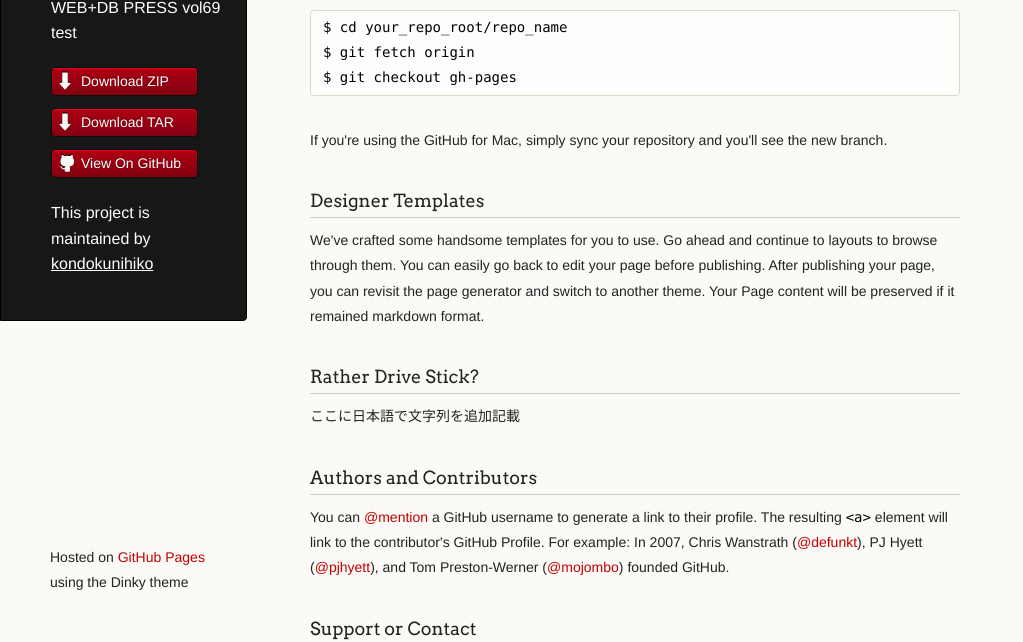
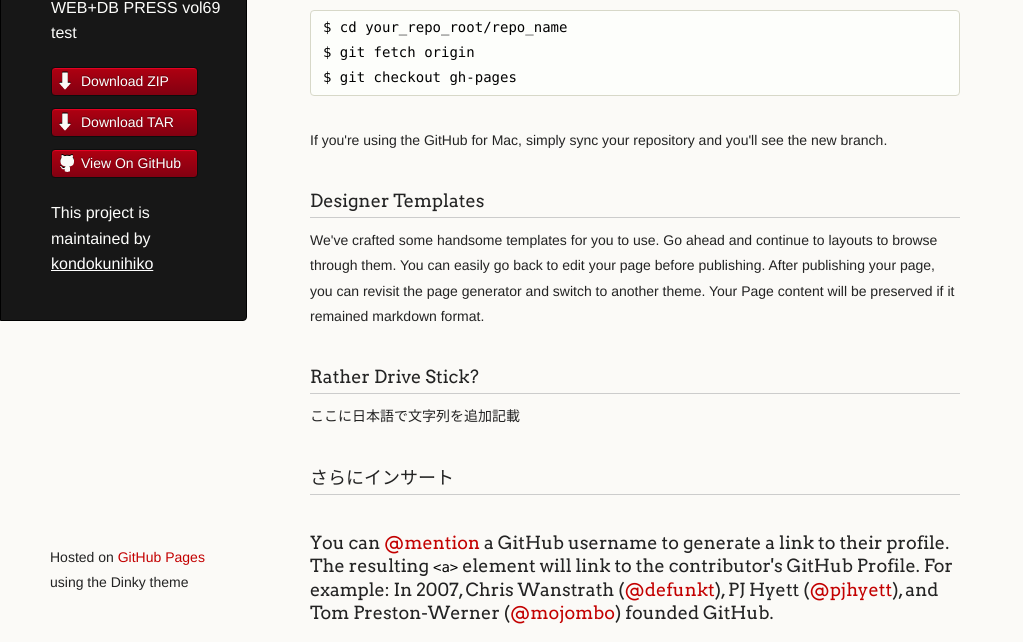
Before and after one commit to kondokunihiko/Hello-World, a plain HTML site: page index.html in a window 1280 px wide. Shown: the part 173-815 px from the top of the page, without its empty margins (0-1023 px from the left). Drawn offline with Linux system fonts and the light colour scheme.

Commit message:
再びコミット

```diff
--- a/index.html
+++ b/index.html
@@ -49,7 +49,7 @@ $ git checkout gh-pages
 
 <p>ここに日本語で文字列を追加記載</p>
 
-<h3>Authors and Contributors</h3>
+<h3>さらにインサート<h3>
 
 <p>You can <a href="https://github.com/blog/821" class="user-mention">@mention</a> a GitHub username to generate a link to their profile. The resulting <code>&lt;a&gt;</code> element will link to the contributor's GitHub Profile. For example: In 2007, Chris Wanstrath (<a href="https://github.com/defunkt" class="user-mention">@defunkt</a>), PJ Hyett (<a href="https://github.com/pjhyett" class="user-mention">@pjhyett</a>), and Tom Preston-Werner (<a href="https://github.com/mojombo" class="user-mention">@mojombo</a>) founded GitHub.</p>
 
```
